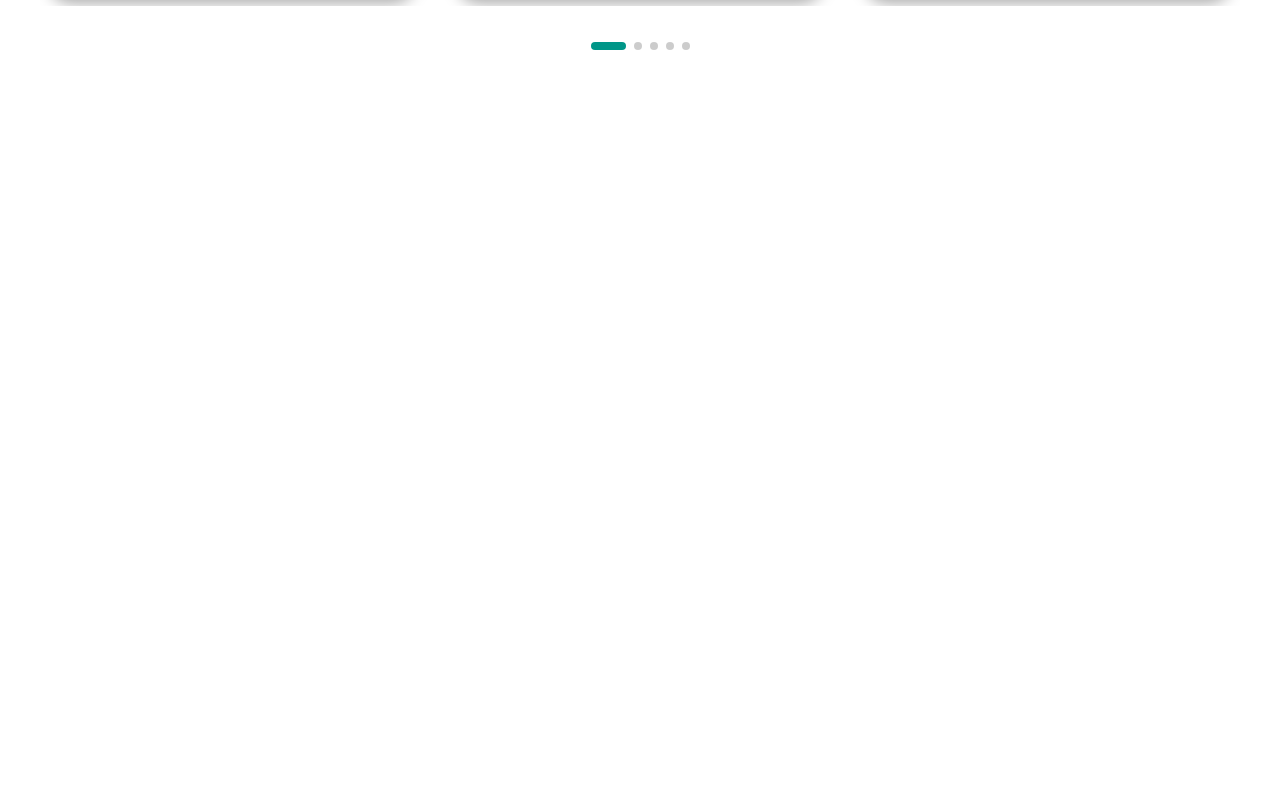
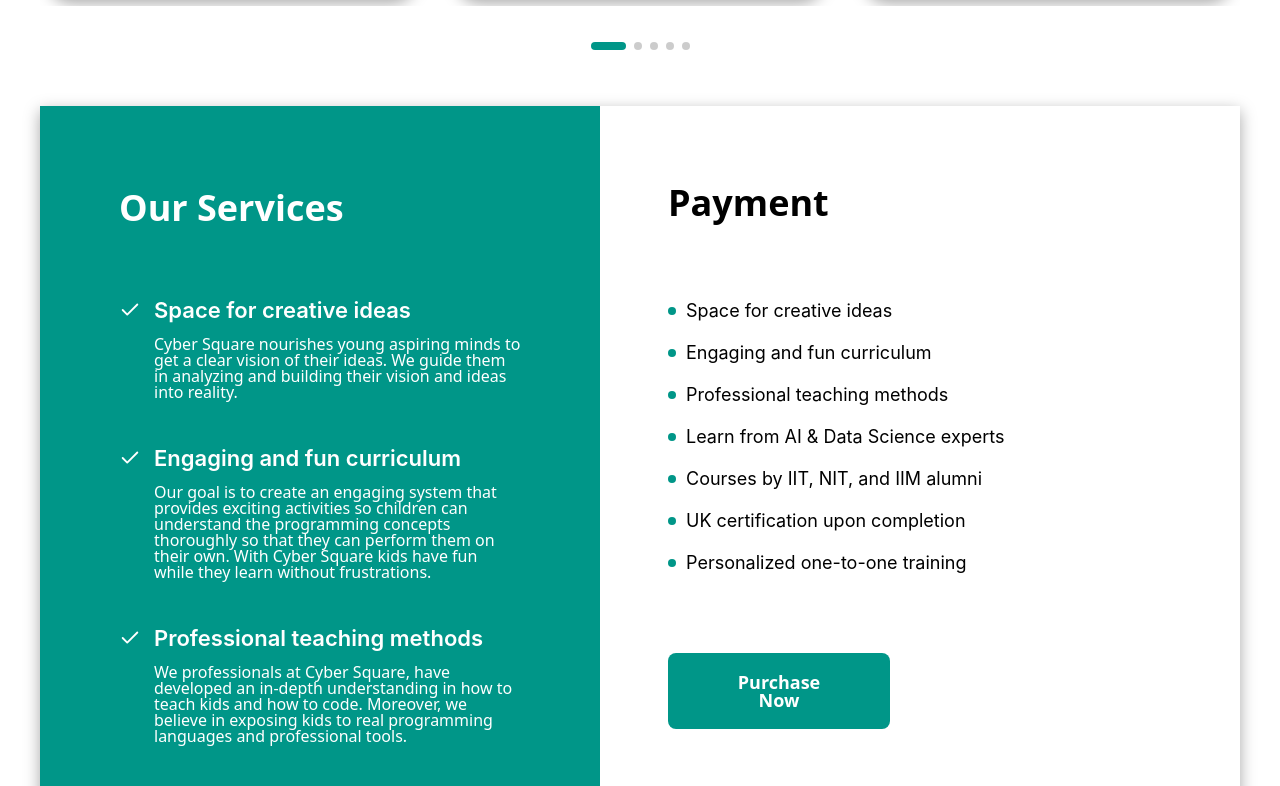
Before and after one commit to sindorcoder/al-muamalat, a React (Vite) app: page /education in a window 1280 px wide. Shown: the part 1914-2700 px from the top of the page. Before the commit the page ends 1970 px from the top, so only its background shows below. Built offline with nearby package versions, Linux system fonts and the light colour scheme; a web font is replaced by a local one.

Commit message:
add one section on education page

```diff
--- a/src/components/consul/Consul.tsx
+++ b/src/components/consul/Consul.tsx
@@ -47,8 +47,6 @@ const Consul = () => {
       <Container>
         <div className="flex justify-between min-h-[465px]">
           <div className="w-full max-w-[709px] relative h-full min-h-[465px]">
-
-
             <Swiper
               className="h-full consul-swiper"
               modules={[Pagination, A11y, Autoplay]}
@@ -60,7 +58,6 @@ const Consul = () => {
                 delay: 2700,
                 disableOnInteraction: false,
               }}
-
             >
               <SwiperSlide className="h-full">
                 <div className="flex h-full min-h-[465px] flex-col items-start gap-5 p-[45px] bg-[#FAE9D3]">
@@ -117,7 +114,6 @@ const Consul = () => {
             </Swiper>
           </div>
           <div className="w-full py-[45px] px-[50px] bg-[#F9F7F3]">
-
             <div className="flex flex-col gap-2">
               <h2 className="text-[32px] leading-[100%] tracking-[0%] font-bold title text-[#152032]">
                 Free consultation
--- /dev/null
+++ b/src/components/features/Features.tsx
@@ -0,0 +1,106 @@
+import { Check } from "lucide-react";
+import { Container } from "../../utils";
+
+const Features = () => {
+  return (
+    <section className="my-[100px]">
+      <Container>
+        <div className="flex shadow-sm min-h-[864px]">
+          <div className="flex flex-col max-w-[560px] w-full gap-[73px] bg-[#009688] py-[84px] px-[79px]">
+            <h2 className="text-[36px] leading-[100%] font-bold tracking-[-2%] text-white">
+              Our Services
+            </h2>
+            <ul className="flex flex-col items-start gap-[47px] justify-between">
+              <li className="flex gap-[13px]">
+                <div>
+                  <Check color="white" size={22} />
+                </div>
+                <div className="flex flex-col items-start gap-[15px]">
+                  <h3 className="text-[22px] leading-[100%] tracking-[-2%] font-semibold text-white title ">
+                    Space for creative ideas
+                  </h3>
+                  <p className="text-[16px] leading-[100%] tracking-[-2%] font-medium text-white titele">
+                    Cyber Square nourishes young aspiring minds to get a clear
+                    vision of their ideas. We guide them in analyzing and
+                    building their vision and ideas into reality.
+                  </p>
+                </div>
+              </li>
+              <li className="flex gap-[13px]">
+                <div>
+                  <Check color="white" size={22} />
+                </div>
+                <div className="flex flex-col items-start gap-[15px]">
+                  <h3 className="text-[22px] leading-[100%] tracking-[-2%] font-semibold text-white title ">
+                    Engaging and fun curriculum
+                  </h3>
+                  <p className="text-[16px] leading-[100%] tracking-[-2%] font-medium text-white titele">
+                    Our goal is to create an engaging system that provides
+                    exciting activities so children can understand the
+                    programming concepts thoroughly so that they can perform
+                    them on their own. With Cyber Square kids have fun while
+                    they learn without frustrations.
+                  </p>
+                </div>
+              </li>
+              <li className="flex gap-[13px]">
+                <div>
+                  <Check color="white" size={22} />
+                </div>
+                <div className="flex flex-col items-start gap-[15px]">
+                  <h3 className="text-[22px] leading-[100%] tracking-[-2%] font-semibold text-white title ">
+                    Professional teaching methods
+                  </h3>
+                  <p className="text-[16px] leading-[100%] tracking-[-2%] font-medium text-white titele">
+                    We professionals at Cyber Square, have developed an in-depth
+                    understanding in how to teach kids and how to code.
+                    Moreover, we believe in exposing kids to real programming
+                    languages and professional tools.
+                  </p>
+                </div>
+              </li>
+            </ul>
+          </div>
+          <div className="flex flex-col gap-[81px] py-[79px] px-[68px]">
+            <h2 className="text-[36px] leading-[100%] font-bold tracking-[-2%] text-black">
+              Payment
+            </h2>
+            <ul className="flex flex-col items-start  gap-[24px]">
+              <li className="text-[18px] leading-[100%] flex items-center gap-[10px] tracking-[-2%] title font-normal text-black">
+                <div className="w-[8px] h-[8px] bg-[#009688] rounded-full"></div>
+                Space for creative ideas
+              </li>
+              <li className="text-[18px] leading-[100%] flex items-center gap-[10px] tracking-[-2%] title font-normal text-black">
+                <div className="w-[8px] h-[8px] bg-[#009688] rounded-full"></div>
+                Engaging and fun curriculum
+              </li>
+              <li className="text-[18px] leading-[100%] flex items-center gap-[10px] tracking-[-2%] title font-normal text-black">
+                <div className="w-[8px] h-[8px] bg-[#009688] rounded-full"></div>
+                Professional teaching methods
+              </li>
+              <li className="text-[18px] leading-[100%] flex items-center gap-[10px] tracking-[-2%] title font-normal text-black">
+                <div className="w-[8px] h-[8px] bg-[#009688] rounded-full"></div>
+                Learn from AI & Data Science experts
+              </li>
+              <li className="text-[18px] leading-[100%] flex items-center gap-[10px] tracking-[-2%] title font-normal text-black">
+                <div className="w-[8px] h-[8px] bg-[#009688] rounded-full"></div>
+                Courses by IIT, NIT, and IIM alumni
+              </li>
+              <li className="text-[18px] leading-[100%] flex items-center gap-[10px] tracking-[-2%] title font-normal text-black">
+                <div className="w-[8px] h-[8px] bg-[#009688] rounded-full"></div>
+                UK certification upon completion
+              </li>
+              <li className="text-[18px] leading-[100%] flex items-center gap-[10px] tracking-[-2%] title font-normal text-black">
+                <div className="w-[8px] h-[8px] bg-[#009688] rounded-full"></div>
+                Personalized one-to-one training
+              </li>
+            </ul>
+            <button className="bg-[#009688] py-[20px] px-[48px] text-[18px] w-full max-w-[222px] font-bold leading-[100%] trackng-[0%] rounded-[8px] text-white ">Purchase Now</button>
+          </div>
+        </div>
+      </Container>
+    </section>
+  );
+};
+
+export default Features;
--- a/src/components/programsHero/ProgramsHero.tsx
+++ b/src/components/programsHero/ProgramsHero.tsx
@@ -6,6 +6,7 @@ const ProgramsHero = () => {
       <Container>
         <div>
           <h2 className="text-[40px] leading-[100%] tracking-[0%] font-[700] bold text-center">
+
             International educational programs
           </h2>
 
@@ -15,11 +16,13 @@ const ProgramsHero = () => {
             institutions around the world.
           </p>
           <div className="flex gap-[20px] justify-between mt-[60px]">
+
             <div className="bg-[#F3F8FF] w-full max-w-[50%] py-[36px] px-[33px]">
               <h3 className="text-[24px] leading-[100%] font-[500] bold tracking-[0%] text-center">
                 What you’ll learn{" "}
               </h3>
               <ul className="flex flex-col gap-[27px] mt-[32px]">
+
                 <li className="flex items-center gap-[20px] text-[20px] leading-[100%] tracking-[0%] font-[400] text-[#000]">
                   <img
                     src={double}
--- a/src/routes/education/Education.tsx
+++ b/src/routes/education/Education.tsx
@@ -1,4 +1,7 @@
+import Consul from "../../components/consul/Consul";
 import Course from "../../components/course/Course";
+import Features from "../../components/features/Features";
+import Footer from "../../components/footer/Footer";
 import Information from "../../components/information/Information";
 import ProgramsHero from "../../components/programsHero/ProgramsHero";
 
@@ -8,6 +11,9 @@ const Education = () => {
       <ProgramsHero />
       <Information />
       <Course />
+      <Features />
+      <Consul />
+      <Footer />
     </>
   );
 };
```
